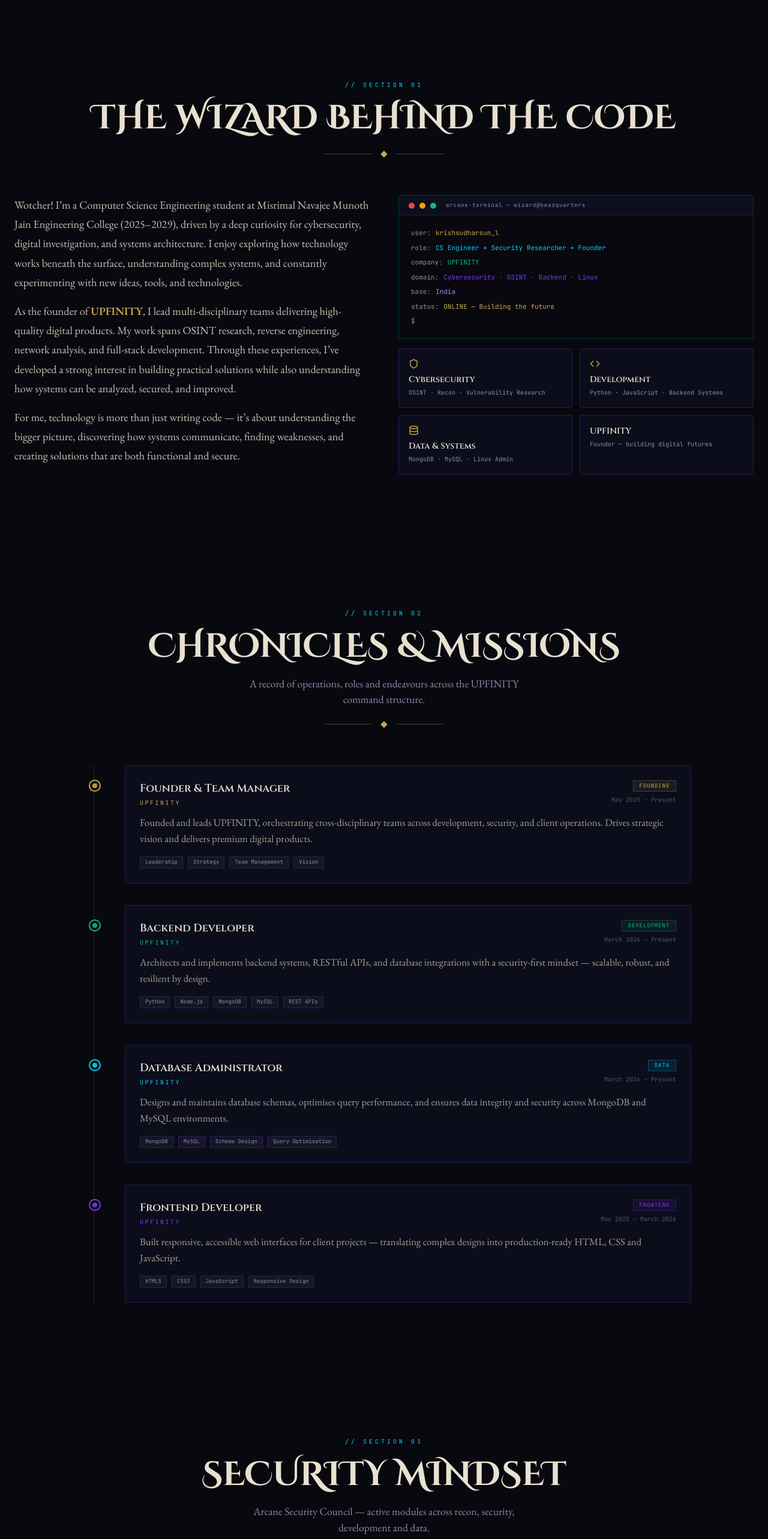
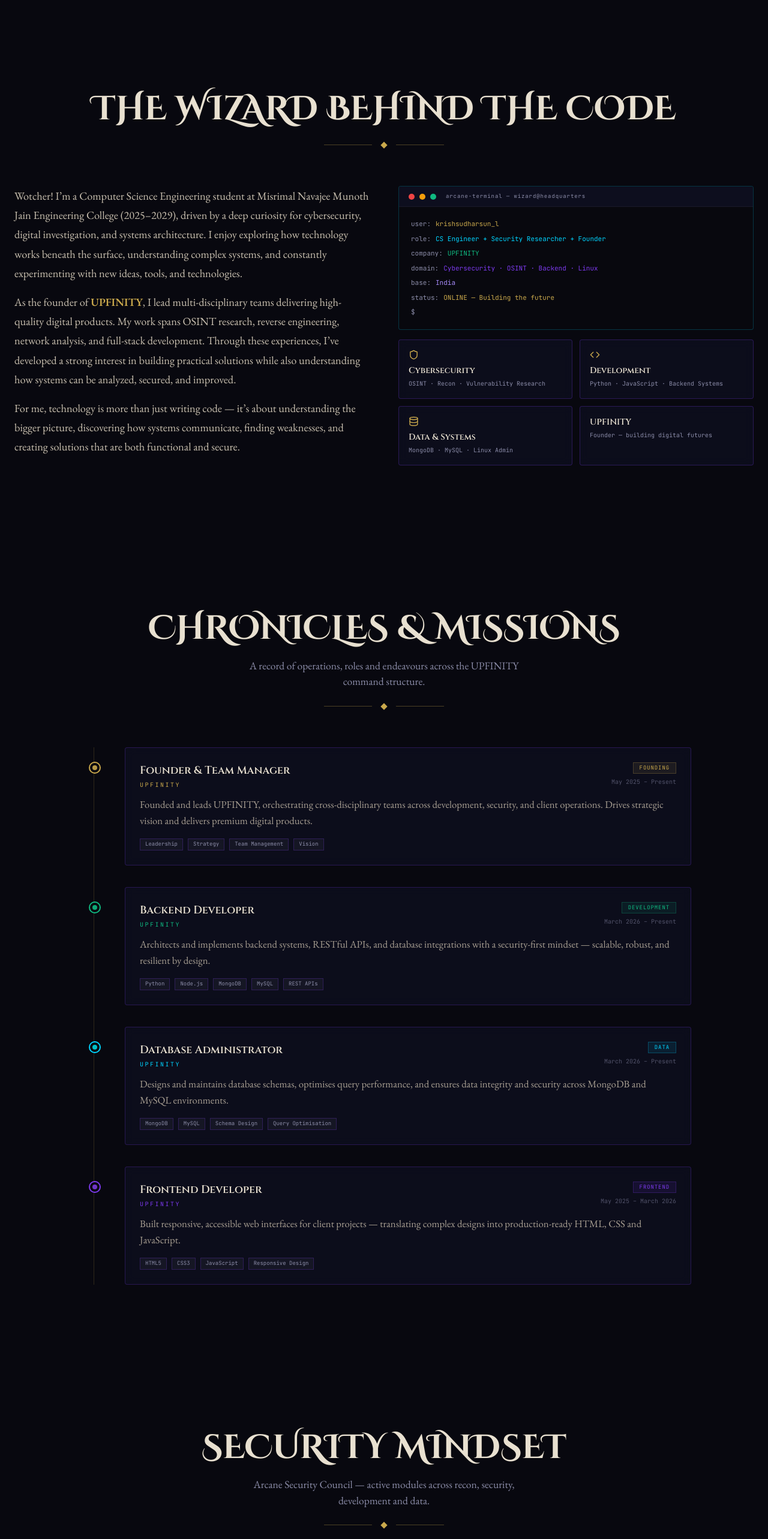
Before and after one commit to Krishsudharsun/portfolio, a React (Vite) app: page / in a window 1280 px wide. Shown: the part 1300-3866 px from the top of the page at 60% size. Built offline with nearby package versions, Linux system fonts and the light colour scheme.

Commit message:
Fix: name, favicon,etc

```diff
--- a/index.html
+++ b/index.html
@@ -5,7 +5,7 @@
 
       <meta charset="UTF-8" />
       <meta name="viewport" content="width=device-width, initial-scale=1.0" />
-      <title>Cinematic Cybersecurity Portfolio</title>
+      <title>Krishsudharsun-Portfolio</title>
       <meta name="description" content="Showcase your skills and projects in a premium portfolio blending cybersecurity expertise with a magical Hogwarts theme, designed for professionals." />
       <meta name="robots" content="noindex, nofollow" />
       <style>html, body { height: 100%; margin: 0; } #root { height: 100%; }</style>
--- a/src/app/App.tsx
+++ b/src/app/App.tsx
@@ -631,7 +631,7 @@
   return (
     <section id="about" className="py-28 px-6">
       <div className="max-w-7xl mx-auto">
-        <SectionHeader eyebrow="// SECTION 01" title="THE WIZARD BEHIND THE CODE" isDark={isDark} />
+        <SectionHeader eyebrow="" title="THE WIZARD BEHIND THE CODE" isDark={isDark} />
         <div className="grid lg:grid-cols-2 gap-12 items-start">
           <Reveal>
 
@@ -710,7 +710,7 @@
   return (
     <section id="experience" className="py-28 px-6">
       <div className="max-w-5xl mx-auto">
-        <SectionHeader eyebrow="// SECTION 02" title="CHRONICLES & MISSIONS" subtitle="A record of operations, roles and endeavours across the UPFINITY command structure." isDark={isDark} />
+        <SectionHeader eyebrow="" title="CHRONICLES & MISSIONS" subtitle="A record of operations, roles and endeavours across the UPFINITY command structure." isDark={isDark} />
         <div className="relative">
           <div className="absolute left-6 md:left-7 top-0 bottom-0 w-px" style={{ background: isDark ? "rgba(201,168,76,0.2)" : "rgba(139,38,53,0.15)" }} />
           <div className="space-y-9">
@@ -803,7 +803,7 @@
   return (
     <section id="skills" className="py-28 px-6">
       <div className="max-w-7xl mx-auto">
-        <SectionHeader eyebrow="// SECTION 03" title="SECURITY MINDSET" subtitle="Arcane Security Council — active modules across recon, security, development and data." isDark={isDark} />
+        <SectionHeader eyebrow="" title="SECURITY MINDSET" subtitle="Arcane Security Council — active modules across recon, security, development and data." isDark={isDark} />
         <div className="grid grid-cols-1 sm:grid-cols-2 lg:grid-cols-4 gap-5 mb-24">
           {SKILL_CATS.map(cat => {
             const Icon = cat.icon;
@@ -1044,7 +1044,7 @@
   return (
     <section id="projects" className="py-28 px-6">
       <div className="max-w-7xl mx-auto">
-        <SectionHeader eyebrow="// SECTION 04" title="MISSION ARCHIVES" subtitle="Classified dossiers — hover to open each enchanted book and reveal the full case file." isDark={isDark} />
+        <SectionHeader eyebrow="" title="MISSION ARCHIVES" subtitle="Classified dossiers — hover to open each enchanted book and reveal the full case file." isDark={isDark} />
         <div className="grid grid-cols-1 md:grid-cols-2 lg:grid-cols-3 gap-6">
           {PROJECTS_DATA.map((proj, i) => (
             <Reveal key={i} delay={i * 0.07}>
@@ -1066,7 +1066,7 @@
   return (
     <section id="education" className="py-28 px-6">
       <div className="max-w-5xl mx-auto">
-        <SectionHeader eyebrow="// SECTION 05" title="ACADEMIA OF CODE" isDark={isDark} />
+        <SectionHeader eyebrow="" title="ACADEMIA OF CODE" isDark={isDark} />
 
         <Reveal>
           <div className="rounded p-8 mb-8" style={{ background: cardBg, border: `1px solid ${bdr}`, backdropFilter: "blur(8px)" }}>
@@ -1135,7 +1135,7 @@
   return (
     <section id="contact" className="py-28 px-6">
       <div className="max-w-6xl mx-auto">
-        <SectionHeader eyebrow="// SECTION 06" title="SEND AN OWL" subtitle="Secure Channel — encrypted transmission active on all frequencies." isDark={isDark} />
+        <SectionHeader eyebrow="" title="SEND AN OWL" subtitle="Secure Channel — encrypted transmission active on all frequencies." isDark={isDark} />
         <div className="grid lg:grid-cols-2 gap-12">
           {/* Left */}
           <Reveal>
```
Also changed, not shown: 1 other file (tests, documents, lock files or other folders).
